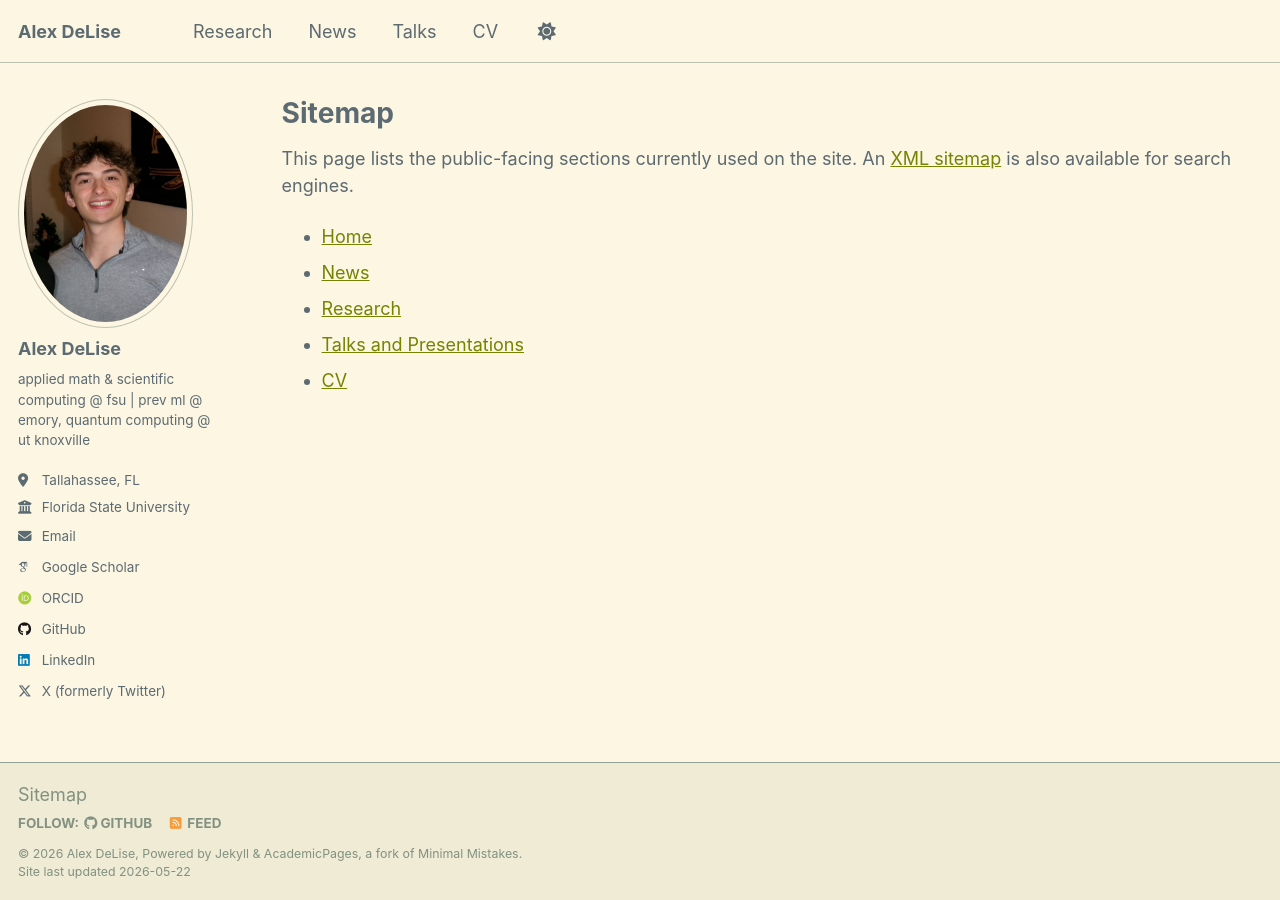
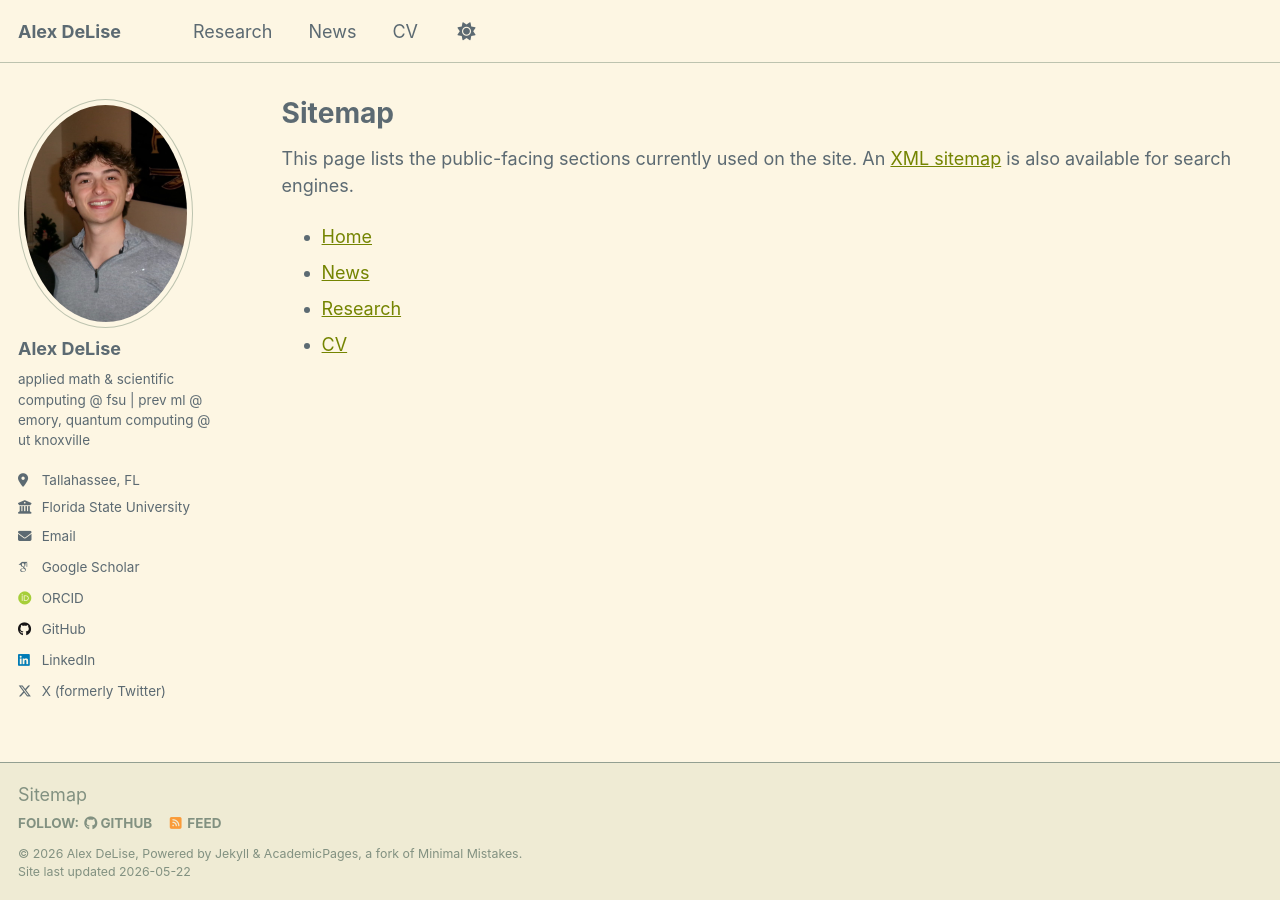
Before and after one commit to alexdelise/alexdelise.github.io, a Jekyll site: the page built from _pages/sitemap.md, in a window 1280 px wide. Built offline with Jekyll 4.4.1, drawn with Linux system fonts in a browser that asks for light colours; some web fonts are replaced; a script that is not in the unit is left out.

Commit message:
hides talk section of website

```diff
--- a/_data/navigation.yml
+++ b/_data/navigation.yml
@@ -13,9 +13,6 @@ main:
 
   - title: "News"
     url: /news/
-
-  - title: "Talks"
-    url: /talks/
 
   - title: "CV"
     url: /files/DeLiseAlexanderCV.pdf
--- a/_pages/sitemap.md
+++ b/_pages/sitemap.md
@@ -13,6 +13,5 @@ This page lists the public-facing sections currently used on the site. An [XML s
   <li><a href="{{ base_path }}/">Home</a></li>
   <li><a href="{{ base_path }}/news/">News</a></li>
   <li><a href="{{ base_path }}/publications/">Research</a></li>
-  <li><a href="{{ base_path }}/talks/">Talks and Presentations</a></li>
   <li><a href="{{ base_path }}/files/DeLiseAlexanderCV.pdf">CV</a></li>
 </ul>
```
